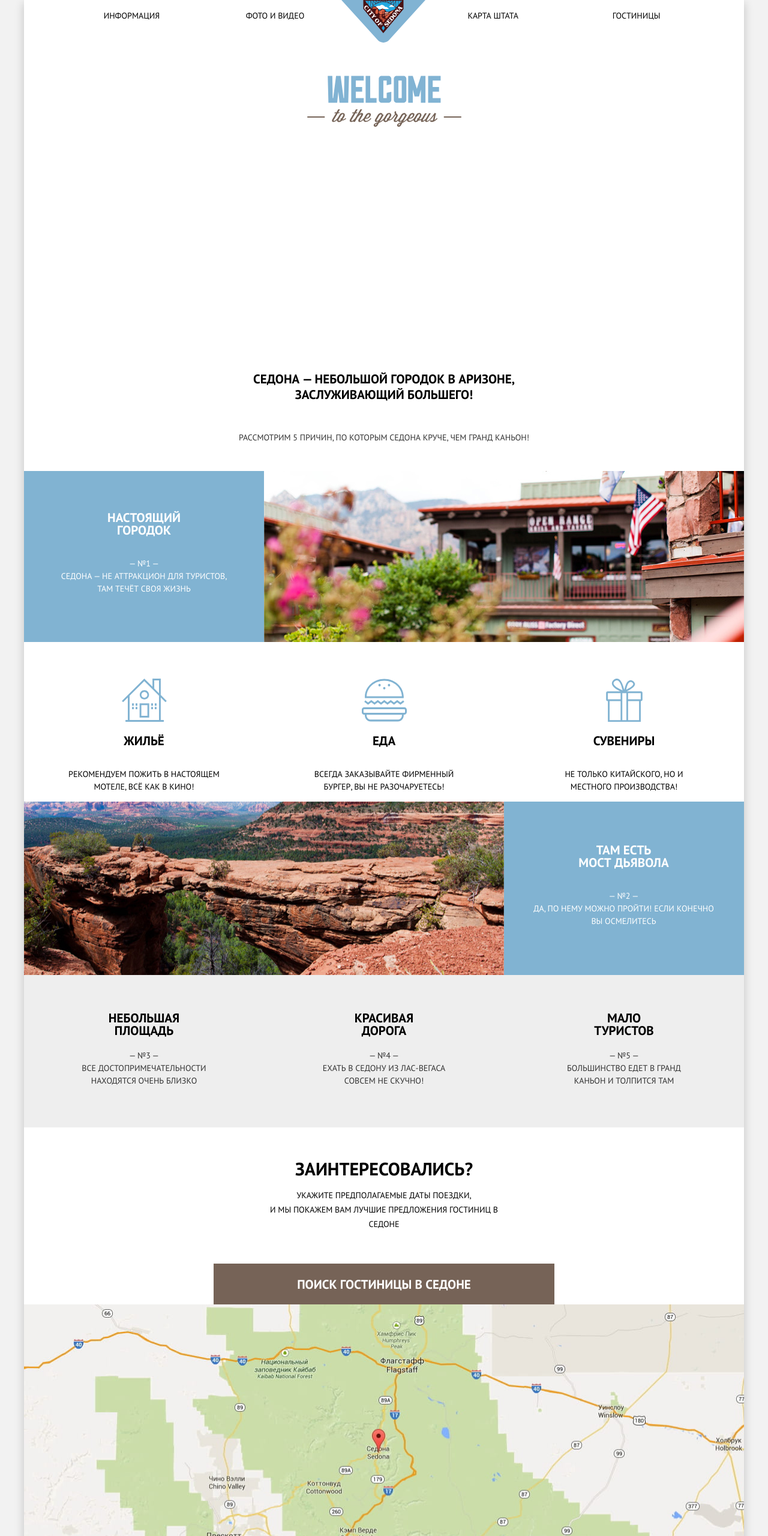
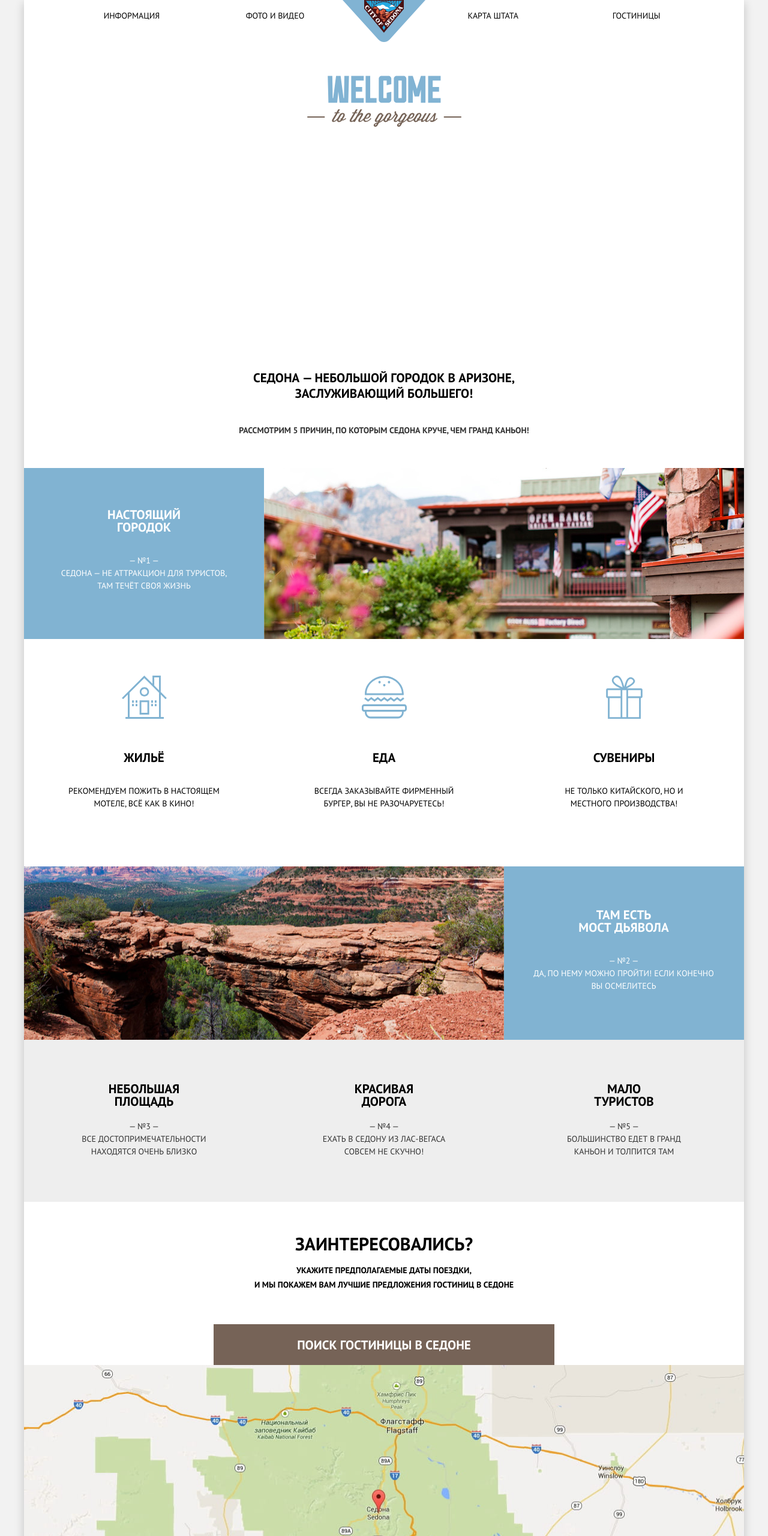
Before and after one commit to rbeliavtseva/901927-sedona, a plain HTML site: page index.html in a window 1280 px wide. Shown: the top 2560 px of the page at 60% size. Drawn offline with nearby package versions, Linux system fonts and the light colour scheme.

Commit message:
Доработка построения сеток

```diff
--- a/css/style.css
+++ b/css/style.css
@@ -401,11 +401,10 @@ a {
 
 .main-header-logo img {
     width: 140px;
-    height: 71px;
+    height: 70px;
 
     position: absolute;
-    left: 529px;
-    right: 531px;
+    left: 530px;
     top: 0;
 }
 
@@ -423,6 +422,7 @@ a {
     width: 478px;
 
     display: flex;
+    flex-wrap: wrap;
 }
 
 .navigation-align li {
@@ -453,7 +453,7 @@ a {
 
     height: 506px;
 
-    margin-bottom: 39px;
+    margin-bottom: 58px;
 }
 
 .about-wrapper {
@@ -462,6 +462,8 @@ a {
     align-items: center;
 
     width: 100%;
+
+    margin-bottom: 23px;
 }
 
 .background-container img {
@@ -470,16 +472,17 @@ a {
 }
 
 .about {
-    margin-bottom: 33px;
-
     width: 440px;
 
     font-weight: 700;
+    margin: 0;
 }
 
 .features h2{
     width: 489px;
-    margin-bottom: 43px;
+    margin-bottom: 50px;
+
+    font-weight: 700;
 }
 
 .features {
@@ -502,8 +505,8 @@ a {
 .features-item {
     width: 208px;
 
-    padding-bottom: 53px;
-    padding-top: 40px;
+    padding-top: 50px;
+    padding-bottom: 59px;
 }
 
 .features-item-wide.sedona {
@@ -551,7 +554,6 @@ a {
     padding: 0;
 
     width: 1200px;
-/*    outline: 2px solid red;*/
 }
 
 .recommendations-item-text-group {
@@ -560,6 +562,8 @@ a {
     align-items: center;
 
     width: 252px;
+
+    padding-bottom: 80px;
 }
 
 .recommendations-item {
@@ -575,6 +579,7 @@ a {
     height: 72px;
 
     padding-top: 61px;
+    margin-bottom: 33px;
 }
 
 .search-title {
@@ -586,8 +591,9 @@ a {
 .search-wrapper {
     width: 434px;
 
-    margin-top: 51px;
+    margin-top: 52px;
     margin-bottom: 40px;
+    font-weight: 700;
 }
 
 .toggle-modal-button {
@@ -645,8 +651,8 @@ a {
 }
 
 .filter-title {
-    padding-top: 21px;
-    padding-bottom: 18px;
+    padding-top: 28px;
+    padding-bottom: 25px;
 }
 
 .infrastructure-filters {
@@ -676,8 +682,8 @@ a {
 
     width: 100%;
 
-    margin-bottom: 20px;
-    margin-top: 18px;
+    margin-bottom: 30px;
+    margin-top: 28px;
     margin-left: 72px;
 }
 
@@ -698,8 +704,6 @@ a {
 
 
     width: 200px;
-
-/*    outline: 2px solid red;*/
 }
 
 .sorting-button-group {
@@ -721,14 +725,16 @@ a {
     width: 100%;
     margin: 0;
     padding: 0;
-
-/*    outline: 2px solid red;*/
 }
 
 .catalog-item {
     display: flex;
 
     border-top: 1px solid #f2f2f2;
+}
+
+.catalog-item:last-child {
+    border-bottom: 1px solid #f2f2f2;
 }
 
 .title-wrapper {
@@ -763,20 +769,16 @@ a {
     padding-right: 13px;
 }
 
-
 .two-stars {
     width: 41px;
-/*    outline: 2px solid red;*/
 }
 
 .three-stars {
     width: 65px;
-/*    outline: 2px solid red;*/
 }
 
 .four-stars {
     width: 90px;
-/*    outline: 2px solid red;*/
 }
 
 .search-title img {
```
